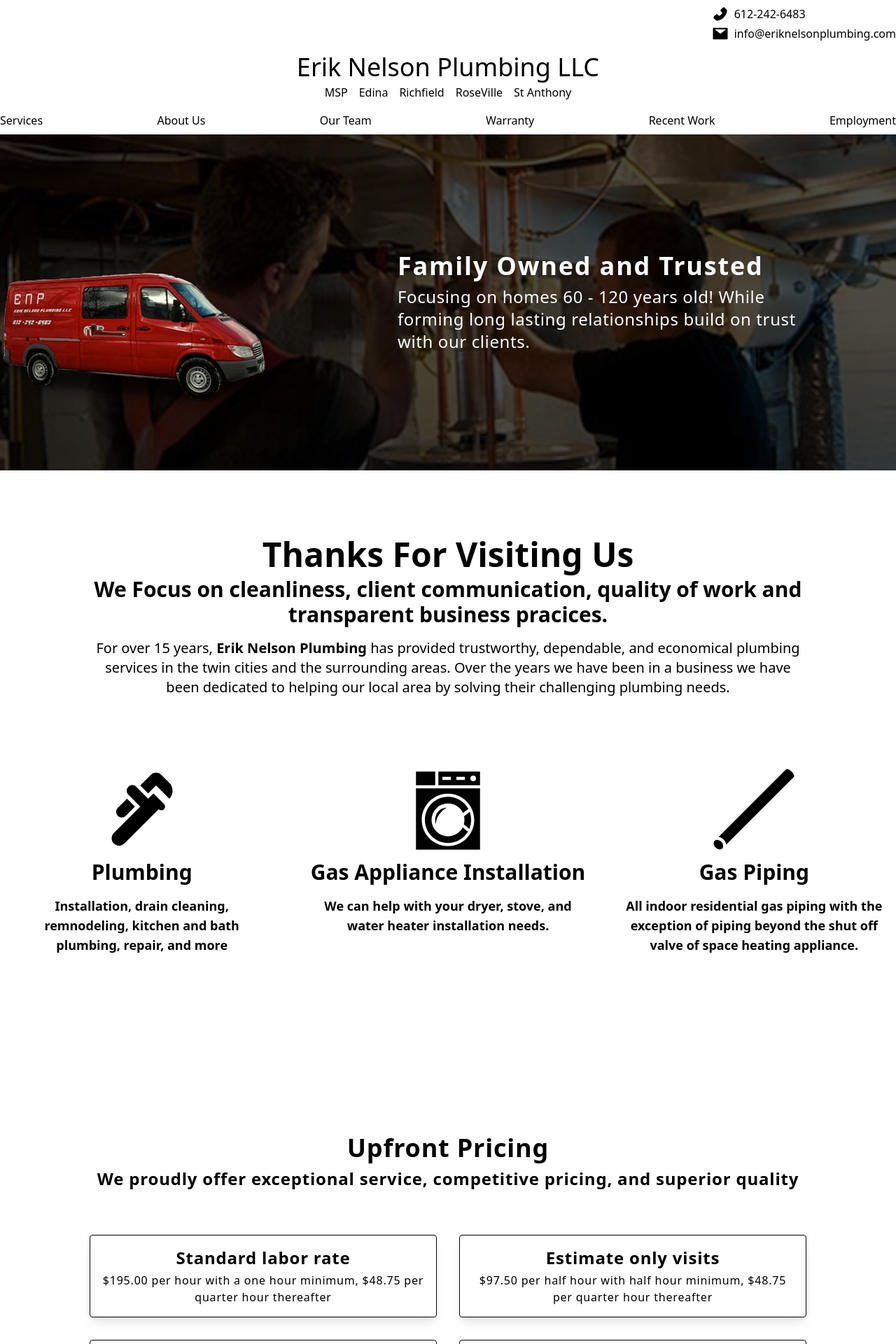
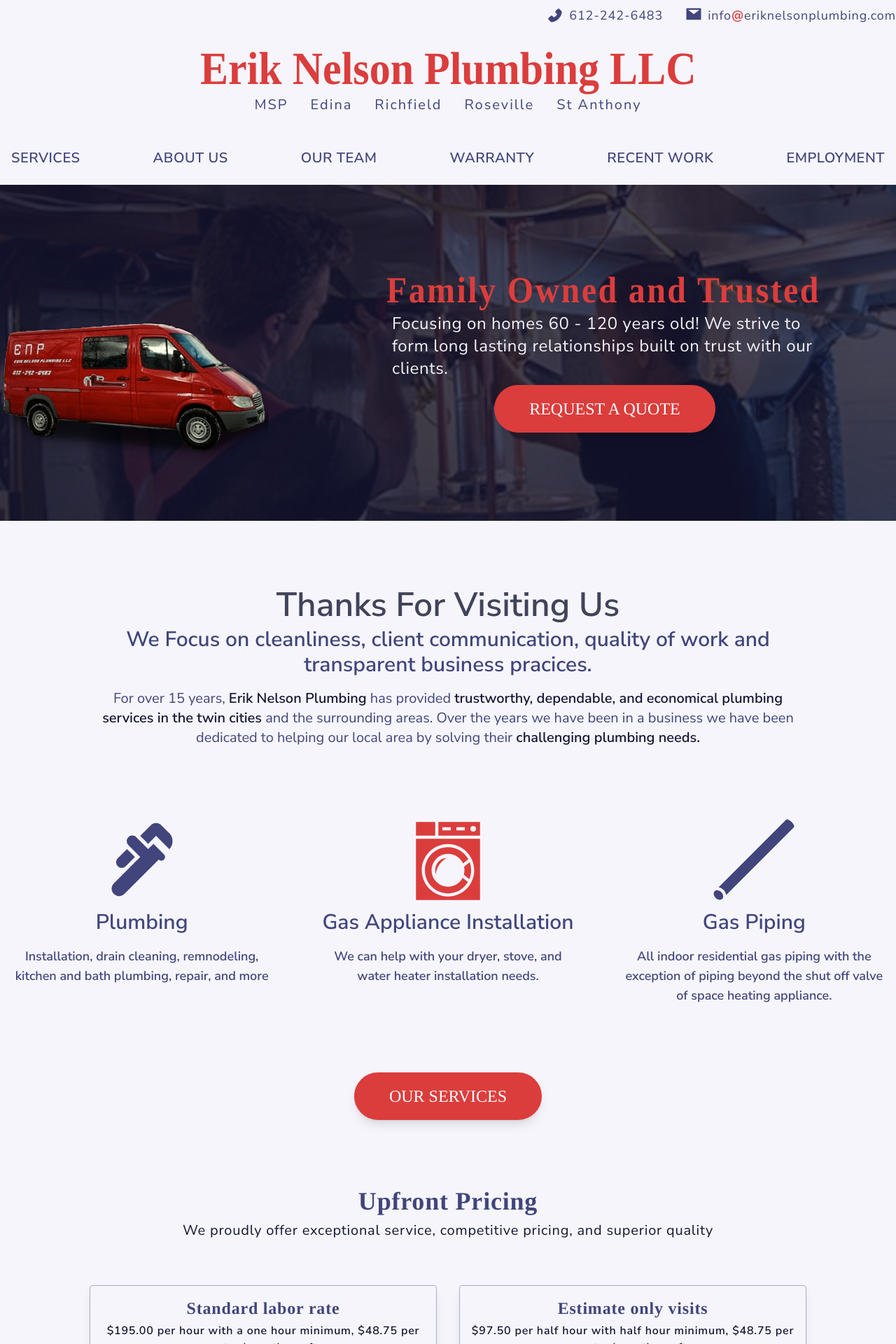
Before and after one commit to latz09/Erik-Nelson, a Next.js app: page / in a window 1280 px wide. Shown: the top 1920 px of the page at 70% size. Built offline with nearby package versions, Linux system fonts and the light colour scheme.

Commit message:
colors and fonts

```diff
--- a/components/about/AboutSnip.js
+++ b/components/about/AboutSnip.js
@@ -1,8 +1,8 @@
 const AboutSnip = () => {
 	return (
 		<div className='max-w-5xl mx-auto'>
-			<div className='grid gap-2 text-center '>
-				<span className='text-5xl font-semibold '>
+			<div className='grid gap-2 text-center  '>
+				<span className='text-5xl font-semibold text-dark/80'>
 					Thanks For Visiting Us
 				</span>
 				<div>
@@ -17,18 +17,24 @@
 
 const Snip = () => {
 	return (
-		<div className='grid gap-4 text-xl text-gray-700'>
+		<div className='grid gap-4 text-xl '>
 			<p className='text-3xl  font-semibold '>
 				We Focus on cleanliness, client communication, quality of work and
 				transparent business pracices.
 			</p>
 			<p>
 				For over 15 years,{' '}
-				<span className='font-semibold'>Erik Nelson Plumbing</span> has provided
-				trustworthy, dependable, and economical plumbing services in the twin
-				cities and the surrounding areas. Over the years we have been in a
-				business we have been dedicated to helping our local area by solving
-				their challenging plumbing needs.
+				<span className='font-semibold text-dark'>Erik Nelson Plumbing</span>{' '}
+				has provided{' '}
+				<span className='font-semibold text-dark'>
+					trustworthy, dependable, and economical plumbing services in the twin
+					cities
+				</span>{' '}
+				and the surrounding areas. Over the years we have been in a business we
+				have been dedicated to helping our local area by solving their{' '}
+				<span className='font-semibold text-dark'>
+					challenging plumbing needs.
+				</span>
 			</p>
 		</div>
 	);
--- a/components/hero/Hero.js
+++ b/components/hero/Hero.js
@@ -1,6 +1,7 @@
 import hero from '../../public/Images/hero.jpg';
 import companyVan from '../../public/Images/company-van.png';
 import Image from 'next/image';
+import ButtonLink from '../utils/ButtonLink';
 
 const Hero = () => {
 	return (
@@ -14,7 +15,7 @@
 				objectPosition='center'
 			/>
 
-			<div className='relative h-full bg-black/70'>
+			<div className='relative h-full bg-dark/80'>
 				<div className='max-w-7xl mx-auto grid place-items-center grid-cols-3  h-full gap-16'>
 					<div className='col-span-1'>
 						<Image
@@ -24,9 +25,11 @@
 							// height={600}
 						/>
 					</div>
-					<div className='col-span-2 '>
+					<div className='col-span-2 place-items-center grid gap-2 '>
 						<HeroText />
+						<ButtonLink title='Request a quote' path='/' />
 					</div>
+
 				</div>
 			</div>
 		</div>
@@ -37,10 +40,14 @@
 
 const HeroText = () => {
 	return (
-		<div className='text-white  text-2xl grid gap-2 w-3/4 mx-auto rounded p-4 bg-red-700/50  tracking-wide'>
-			<span className="text-4xl font-semibold tracking-wider">Family Owned and Trusted</span>
-			<span>Focusing on homes 60 - 120 years old! While forming long lasting relationships build on trust with our clients.</span>
-
+		<div className=' text-light text-2xl grid gap-2 w-3/4 mx-auto rounded   tracking-wide '>
+			<span className='text-5xl font-bold tracking-wider text-red font-tinos scale-y-110'>
+				Family Owned and Trusted
+			</span>
+			<span className="mx-2">
+				Focusing on homes 60 - 120 years old! We strive to form long lasting
+				relationships built on trust with our clients.
+			</span>
 		</div>
 	);
 };
--- a/components/layout/Footer.js
+++ b/components/layout/Footer.js
@@ -1,11 +1,37 @@
+import { Logo } from './Navbar';
+import { navLinks } from '../../data/navigation';
+import Link from 'next/link';
+import ButtonLink from '../utils/ButtonLink';
 const Footer = () => {
 	return (
-		<div className='py-24 bg-gray-200'>
-			<div className='max-w-7xl mx-auto'>
-				<div>Footer</div>
+		<div className='py-12 bg-gray-200 border-t border-blue/10'>
+			<div className='max-w-7xl mx-auto grid grid-cols-2'>
+				<div className='text-3xl'>
+					<Logo />
+				</div>
+				<div className='grid gap-8 '>
+					<FooterNavs />
+					<div className="place-self-center">
+						<ButtonLink path='/contact' title='Contact' />
+					</div>
+				</div>
 			</div>
 		</div>
 	);
 };
 
 export default Footer;
+
+const FooterNavs = () => {
+	return (
+		<div className='grid grid-cols-3 gap-4 place-items-center text-xl '>
+			{navLinks.map((link, index) => (
+				<div key={index}>
+					<Link href={link.path}>
+						<span className='font-semibold hover:font-bold hover:opacity-80 transition duration-700 cursor-pointer '>{link.name}</span>
+					</Link>
+				</div>
+			))}
+		</div>
+	);
+};
--- a/components/layout/Layout.js
+++ b/components/layout/Layout.js
@@ -3,7 +3,7 @@
 
 const Layout = ({children}) => {
 	return (
-		<div className='flex flex-col h-screen'>
+		<div className='flex flex-col h-scree font-nunito'>
 			<Navbar />
 			<main className='flex-grow'>{children}</main>
 			<Footer />
--- a/components/layout/Navbar.js
+++ b/components/layout/Navbar.js
@@ -5,9 +5,11 @@
 const Navbar = () => {
 	return (
 		<div className='max-w-7xl mx-auto w-full py-2'>
-			<div className='grid gap-4'>
+			<div className='grid gap-8'>
 				<QuickContact />
-				<Logo />
+				<div className='text-6xl'>
+					<Logo />
+				</div>
 				<Navigation />
 			</div>
 		</div>
@@ -18,31 +20,38 @@
 
 const QuickContact = () => {
 	return (
-		<div className='grid gap-1 place-self-end'>
+		<div className='flex space-x-8 place-self-end text-lg tracking-wider'>
 			<div className='flex space-x-2 items-center'>
-				<span className='text-2xl'>
+				<span className='text-2xl text-blue'>
 					<AiFillPhone />
 				</span>
 				<span>612-242-6483</span>
 			</div>
 			<div className='flex space-x-2'>
-				<span className='text-2xl'>
+				<span className='text-2xl text-blue'>
 					<AiFillMail />
 				</span>
-				<span>info@eriknelsonplumbing.com</span>
+				<div>
+					info<span className='text-red scale-105 font-bold'>@</span>
+					eriknelsonplumbing.com
+				</div>
 			</div>
 		</div>
 	);
 };
 
-const Logo = () => {
-	const areas = ['MSP', 'Edina', 'Richfield', 'RoseVille', 'St Anthony'];
+export const Logo = () => {
+	const areas = ['MSP', 'Edina', 'Richfield', 'Roseville', 'St Anthony'];
 	return (
-		<div className='place-items-center grid gap-1'>
-			<span className='text-4xl'>Erik Nelson Plumbing LLC</span>
-			<div className='flex space-x-4 '>
+		<div className='place-items-center grid gap-2'>
+			<span className=' text-red font-semibold font-tinos scale-y-110 text-center'>
+				Erik Nelson Plumbing LLC
+			</span>
+			<div className='flex space-x-8 text-xl '>
 				{areas.map((area, index) => (
-					<span key={index}>{area}</span>
+					<span key={index} className='tracking-widest'>
+						{area}
+					</span>
 				))}
 			</div>
 		</div>
@@ -54,7 +63,9 @@
 		<div className='flex justify-between w-full'>
 			{navLinks.map((link, index) => (
 				<Link href={link.path} key={index}>
-					<span className=''>{link.name}</span>
+					<span className='p-4 text-xl font-semibold tracking-wide text-blue uppercase hover:font-bold hover:scale-105 transition duration-700 cursor-pointer'>
+						{link.name}
+					</span>
 				</Link>
 			))}
 		</div>
--- a/components/rates/Rates.js
+++ b/components/rates/Rates.js
@@ -27,9 +27,9 @@
 
 const RatesHeading = () => {
 	return (
-		<div className='grid gap-2 tracking-wider text-center'>
-			<span className='text-4xl font-semibold'>Upfront Pricing</span>
-			<span className='text-2xl  font-semibold text-gray-700'>
+		<div className='grid gap-2 tracking-wider text-center font-tino'>
+			<span className='text-4xl font-semibold font-tinos'>Upfront Pricing</span>
+			<span className='text-xl text-dark   '>
 				We proudly offer exceptional service, competitive pricing, and superior
 				quality
 			</span>
@@ -39,9 +39,9 @@
 
 const RatesCard = ({ rate }) => {
 	return (
-		<div className='grid gap-1 text-center p-4 rounded border border-red-600/50 h-full'>
-			<span className='text-2xl font-semibold '>{rate.name}</span>
-			<span className=''>{rate.description}</span>
+		<div className='grid gap-1 text-center p-4 rounded border border-blue/40 h-full hover:border-blue/100 transtion duration-700 '>
+			<span className='text-2xl font-semibold font-tinos '>{rate.name}</span>
+			<span className='text-dark font-semibold'>{rate.description}</span>
 		</div>
 	);
 };
--- a/components/reviews/Reviews.js
+++ b/components/reviews/Reviews.js
@@ -20,9 +20,9 @@
 const Review = ({ name, description }) => {
 	return (
 		<div className='grid gap-2 text-justify text-gray-700'>
-			<span className='text-2xl font-semibold '>{name}.</span>
+			<span className='text-2xl font-semibold font-tinos '>{name}.</span>
 			<FiveStars />
-			<span className='mx-8 text-lg'>{description}</span>
+			<span className='mx-8 text-lg text-dark '>{description}</span>
 		</div>
 	);
 };
--- a/components/services/ServiceSnip.js
+++ b/components/services/ServiceSnip.js
@@ -6,7 +6,7 @@
 const ServiceSnip = () => {
 	return (
 		<>
-			<div className='max-w-[90rem] mx-auto grid grid-cols-3 gap-8'>
+			<div className='max-w-[90rem] mx-auto grid grid-cols-3 gap-8 '>
 				{services.map((service) => (
 					<div
 						key={service.id}
@@ -18,7 +18,7 @@
 							</div>
 							<span className='text-3xl font-semibold'>{service.name}</span>
 						</div>
-						<span className='text-center px-4 text-lg text-gray-700 font-semibold '>
+						<span className='text-center px-4 text-lg text-gray-700 font-semibold  '>
 							{service.description}
 						</span>
 					</div>
--- a/components/utils/ButtonLink.js
+++ b/components/utils/ButtonLink.js
@@ -3,7 +3,7 @@
 const ButtonLink = ({path, title}) => {
     return ( 	<>
         <Link href={path}>
-            <button className='px-12 py-4 bg-red-600 text-white text-2xl uppercase rounded-full'>
+            <button className='px-12 py-4 bg-red text-white text-2xl uppercase rounded-full shadow-lg border-2 border-red hover:scale-95 hover:bg-red/70 transition duration-700 font-tinos'>
                 {title}
             </button>
         </Link>
--- a/components/utils/IconFilter.js
+++ b/components/utils/IconFilter.js
@@ -5,13 +5,13 @@
 	return (
 		<>
 			<div
-				className='text-9xl'
+				className='text-9xl '
 				initial={{ scale: 0.93 }}
 				animate={{ scale: 1 }}
 				transition={{ duration: 1.4, repeat: Infinity, repeatType: 'mirror' }}
 			>
 				{name === 'Plumbing' && (
-					<span className='  '>
+					<span className=' '>
 						{' '}
 						<MdPlumbing />
 					</span>
@@ -23,7 +23,7 @@
 					</span>
 				)}
 				{name === 'Gas Appliance Installation' && (
-					<span className='  '>
+					<span className=' text-red '>
 						{' '}
 						<GiWashingMachine />
 					</span>
--- a/styles/globals.css
+++ b/styles/globals.css
@@ -1,7 +1,11 @@
+@import url('https://fonts.googleapis.com/css2?family=Nunito+Sans:ital,wght@0,300;0,400;0,600;0,700;0,800;0,900;1,400&family=Tinos:ital,wght@0,400;0,700;1,400;1,700&display=swap');
+
 html,
 body {
 	padding: 0;
 	margin: 0;
+	color: #41457C;
+	background-color: #F5F5FB;
 }
 
 @tailwind base;
--- a/tailwind.config.js
+++ b/tailwind.config.js
@@ -11,13 +11,16 @@
 	theme: {
 		extend: {},
 		colors: {
-			dark: '#231506',
-			// orange: '#D97818',
-			orange: '#F69C32',
-			light1: '#FFF7ED',
-			light2: '#DFE0DF',
+			dark: '#141633',
+			light: '#F5F5FB',
 			black: '#000000',
 			white: '#FFFFFF',
+			red: '#DB3D3C',
+			blue: '#41457C',
+		},
+		fontFamily: {
+			tinos: ['Tinos', 'serif'],
+			nunito: ['Nunito Sans', 'sans-serif'],
 		},
 	},
 	plugins: [],
```
